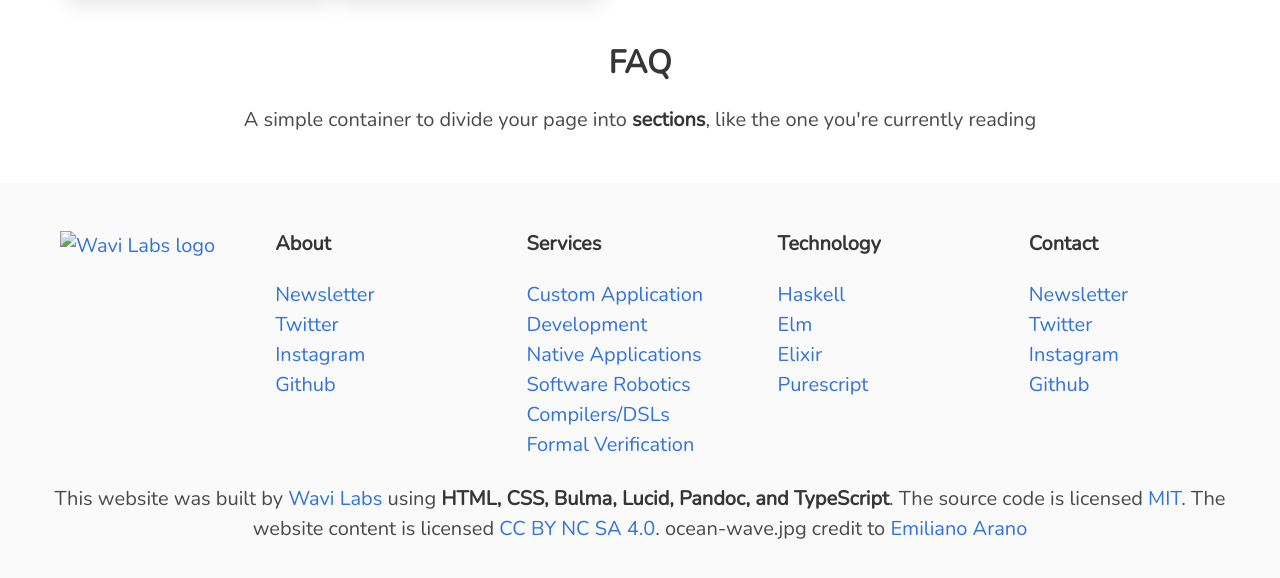
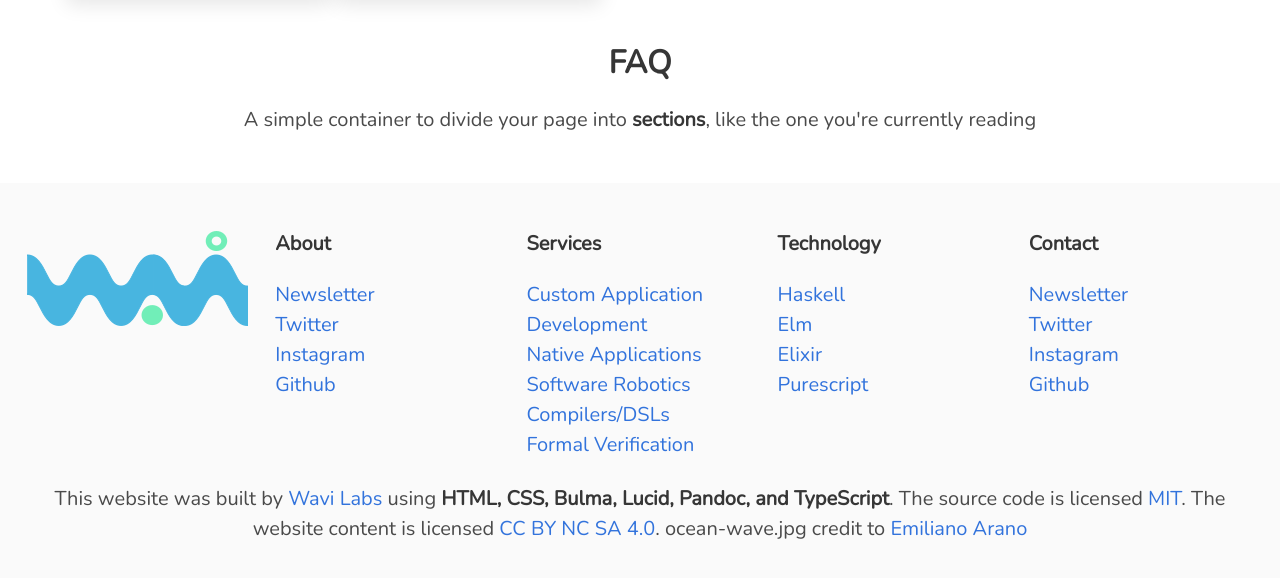
Before and after one commit to WaviLabs/website, a website: page docs/index.html in a window 1280 px wide. Shown: the part 2481-3059 px from the top of the page. Drawn offline with nearby package versions, Linux system fonts and the light colour scheme; the site is published under a folder, as on GitHub Pages, so addresses that start at the root find nothing.

Commit message:
Fix hyperlink

```diff
--- a/docs/index.html
+++ b/docs/index.html
@@ -213,7 +213,7 @@
         <div class="column is-one-fifths">
           <div class="container has-text-centered">
             <a href="#">
-              <img src="/g915.png" alt="Wavi Labs logo">
+              <img src="g915.png" alt="Wavi Labs logo">
             </a>
           </div>
         </div>
```
